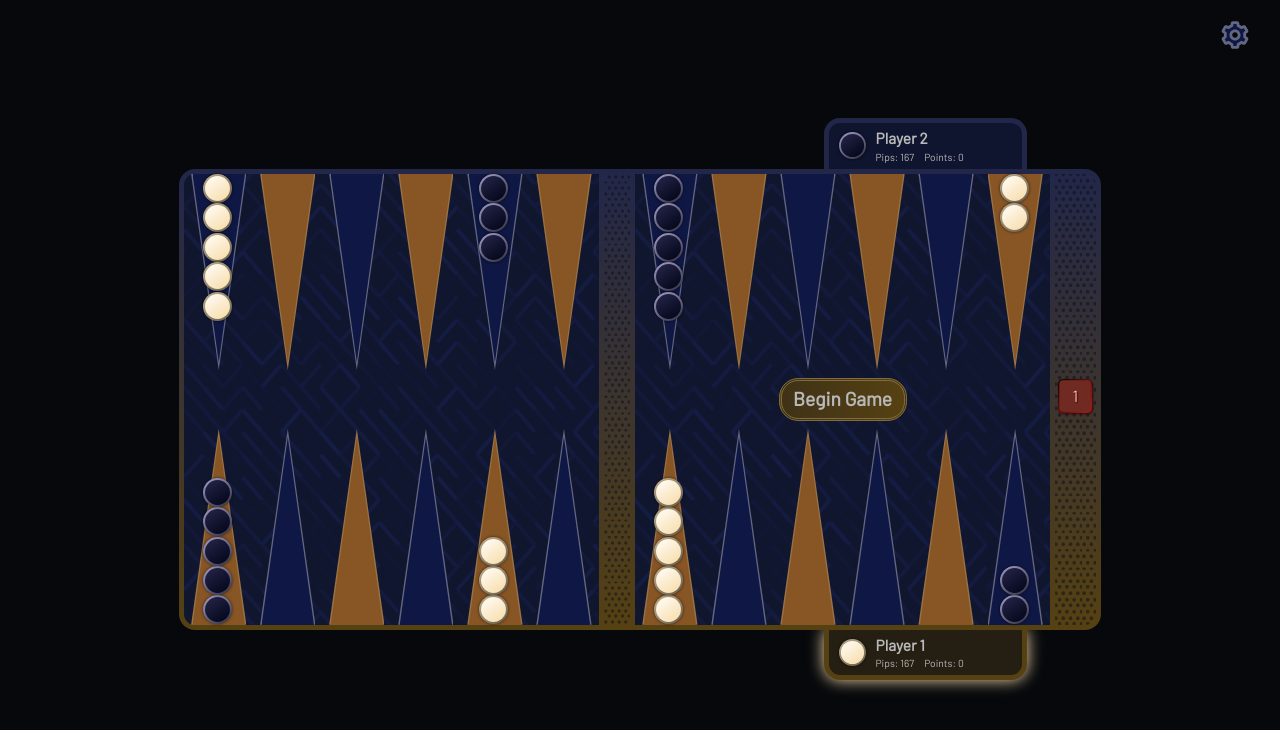
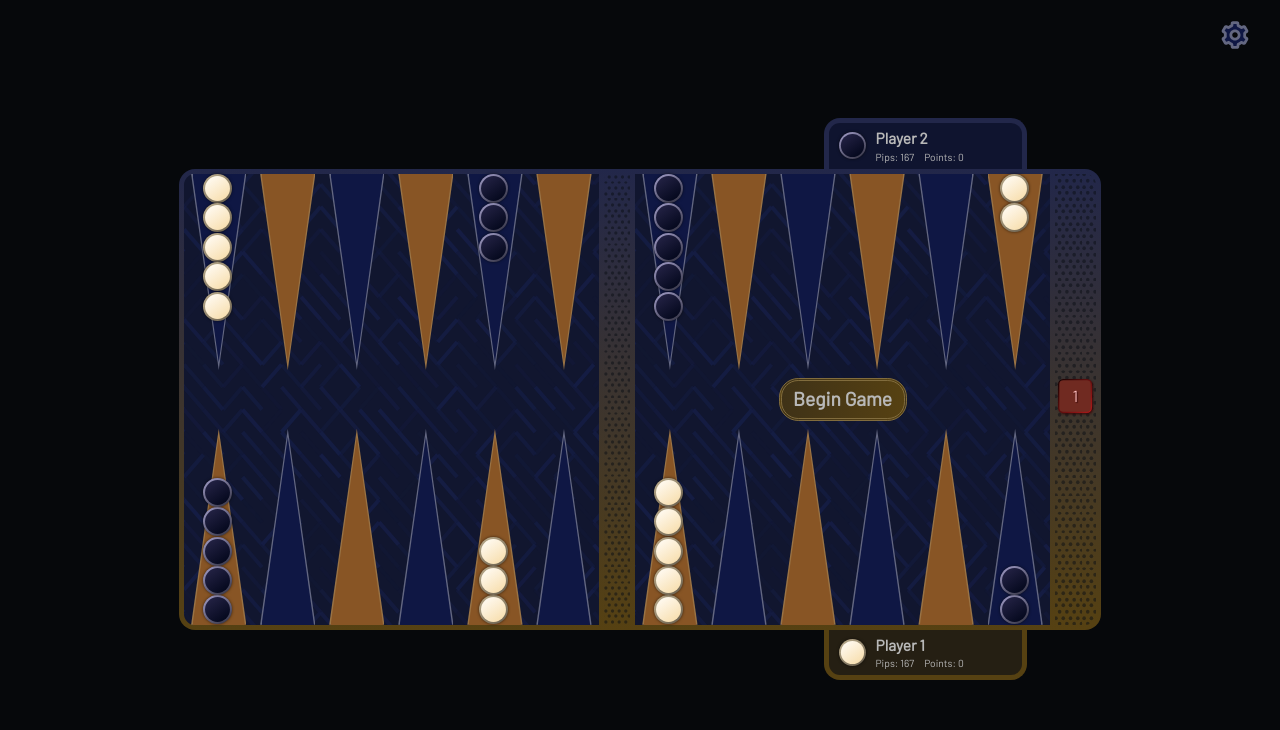
Before and after one commit to sam-swarr/backgammon, a React (Create React App) app: page /local in a window 1280 px wide. Shown: the top 730 px of the page. Built offline with nearby package versions, Linux system fonts and the light colour scheme.

Commit message:
dont show current player highlight before opening roll is complete

```diff
--- a/src/PlayerCard.tsx
+++ b/src/PlayerCard.tsx
@@ -6,6 +6,7 @@ import { Color, MovementDirection, Player } from "./Types";
 import { useAppSelector } from "./store/hooks";
 import { pipCount } from "./store/gameBoardSlice";
 import DoublingCube from "./DoublingCube";
+import { GameState } from "./store/gameStateSlice";
 
 export enum PlayerCardSide {
   Top = "TOP",
@@ -21,12 +22,13 @@ const PlayerCard: FunctionComponent<PlayerCardProps> = ({
   side,
   playerPerspective,
 }: PlayerCardProps) => {
-  const [gameBoardState, settings, currentPlayer, doublingCubeData] =
+  const [gameBoardState, settings, currentPlayer, doublingCubeData, gameState] =
     useAppSelector((state) => [
       state.gameBoard,
       state.settings,
       state.currentPlayer,
       state.doublingCube,
+      state.gameState,
     ]);
   let actions = useContext(ActionsContext);
 
@@ -78,9 +80,13 @@ const PlayerCard: FunctionComponent<PlayerCardProps> = ({
           (settings.movementDirection === MovementDirection.CounterClockwise &&
             playerPerspective === Player.Two),
         current:
-          (side === PlayerCardSide.Bottom &&
+          (gameState === GameState.PlayerMoving ||
+            gameState === GameState.PlayerOfferingDouble ||
+            gameState === GameState.PlayerRolling) &&
+          ((side === PlayerCardSide.Bottom &&
             currentPlayer === playerPerspective) ||
-          (side === PlayerCardSide.Top && currentPlayer !== playerPerspective),
+            (side === PlayerCardSide.Top &&
+              currentPlayer !== playerPerspective)),
       })}
     >
       <div className={"Player-card-checker-wrapper"}>
```
